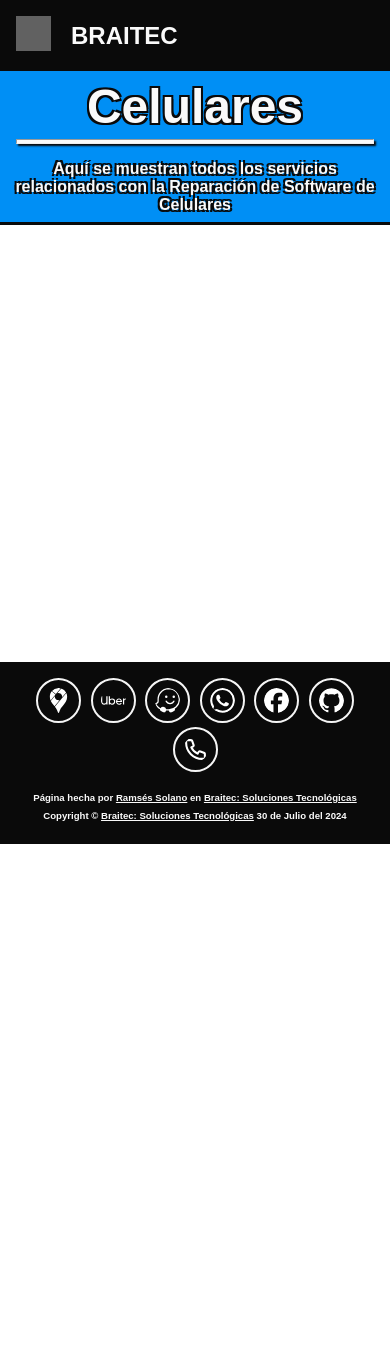
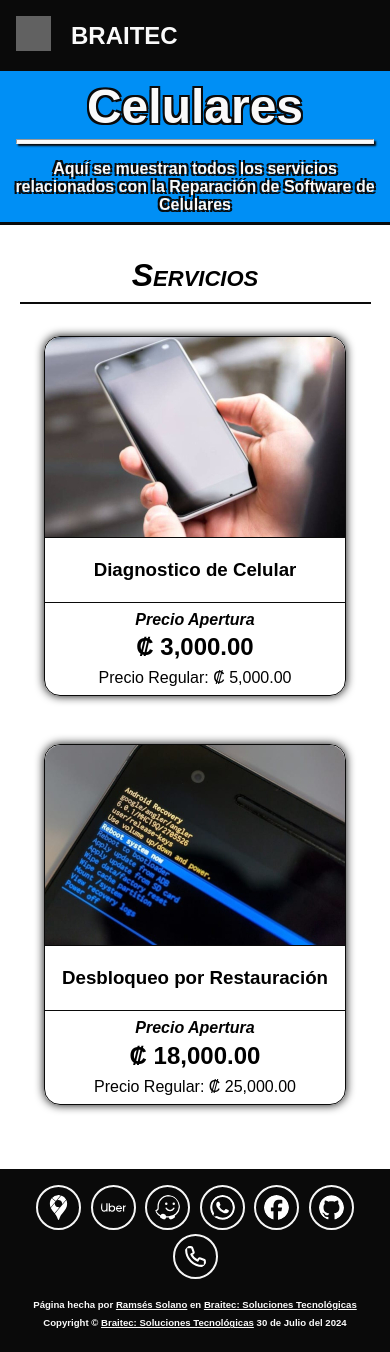
Before and after one commit to sh4dow18/braitec, a Next.js app: page /cellphone-repair in a window 390 px wide. Before the commit the page ends 844 px from the top, so only its background shows below. Built offline with nearby package versions, Linux system fonts and the light colour scheme; grey boxes are pictures that could not be loaded.

Commit message:
add: services in computer software repair page
Add Cell Phone Diagnosis and Restore Unlock Cards in Services

```diff
--- a/src/app/cellphone-repair/page.tsx
+++ b/src/app/cellphone-repair/page.tsx
@@ -1,6 +1,10 @@
 // Cellphone Repair Page Requirements
 import { Metadata } from "next";
-import { TitleSection } from "@/components";
+import {
+  CardsListSection,
+  RepairCardSection,
+  TitleSection,
+} from "@/components";
 // Cellphone Repair Page Metadata
 export const metadata: Metadata = {
   title: "Celulares",
@@ -17,6 +21,29 @@ function CellphoneRepair() {
         title="Celulares"
         subtitle="Aquí se muestran todos los servicios relacionados con la Reparación de Software de Celulares"
       />
+      {/* Services Card List Section */}
+      <CardsListSection title="Servicios">
+        {/* Cell Phone Diagnosis Card Section */}
+        <RepairCardSection
+          title="Diagnostico de Celular"
+          image="cell-phone-diagnosis"
+          price={3000}
+          anotherPrice={{
+            value: 5000,
+            type: "regular",
+          }}
+        />
+        {/* Restore Unlock Card Section */}
+        <RepairCardSection
+          title="Desbloqueo por Restauración"
+          image="restore-unlock"
+          price={18000}
+          anotherPrice={{
+            value: 25000,
+            type: "regular",
+          }}
+        />
+      </CardsListSection>
     </>
   );
 }
```
Also changed, not shown: public/repair/cell-phone-diagnosis.jpg (added), public/repair/restore-unlock.jpg (added).
